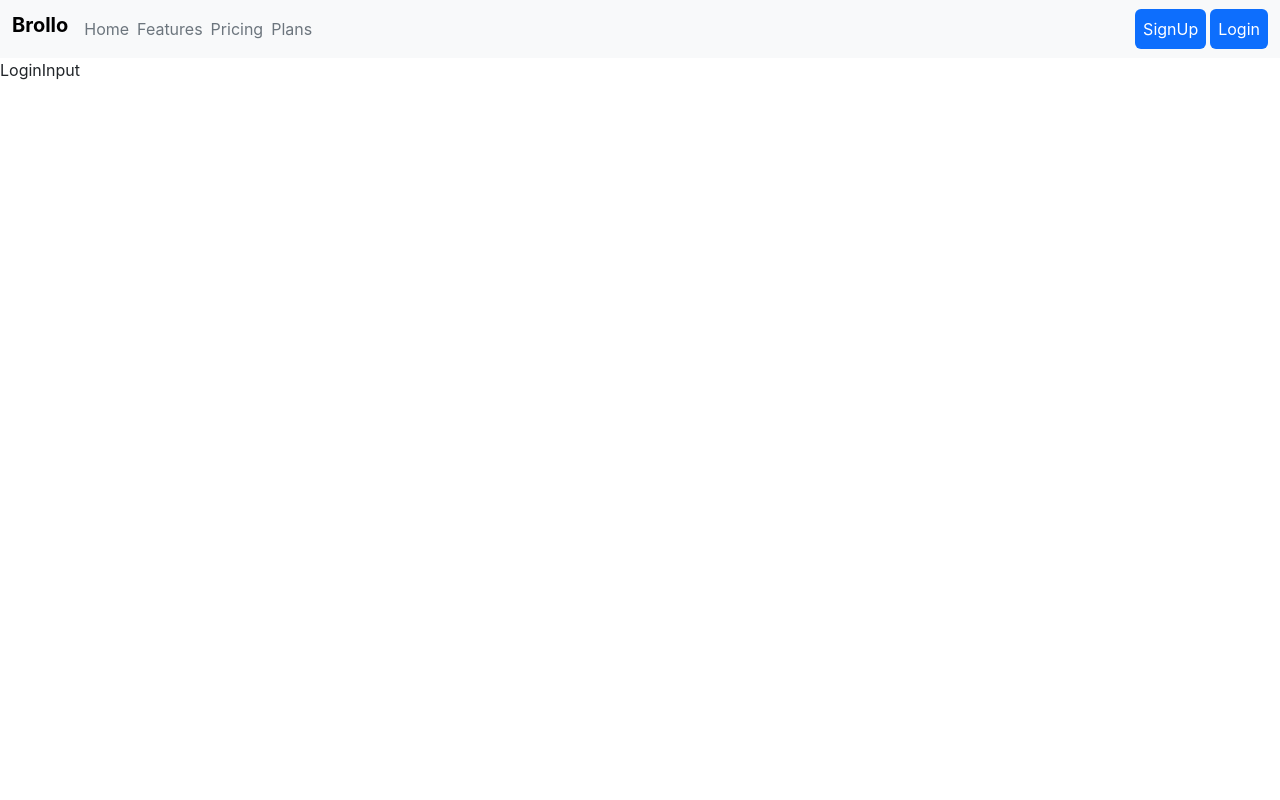
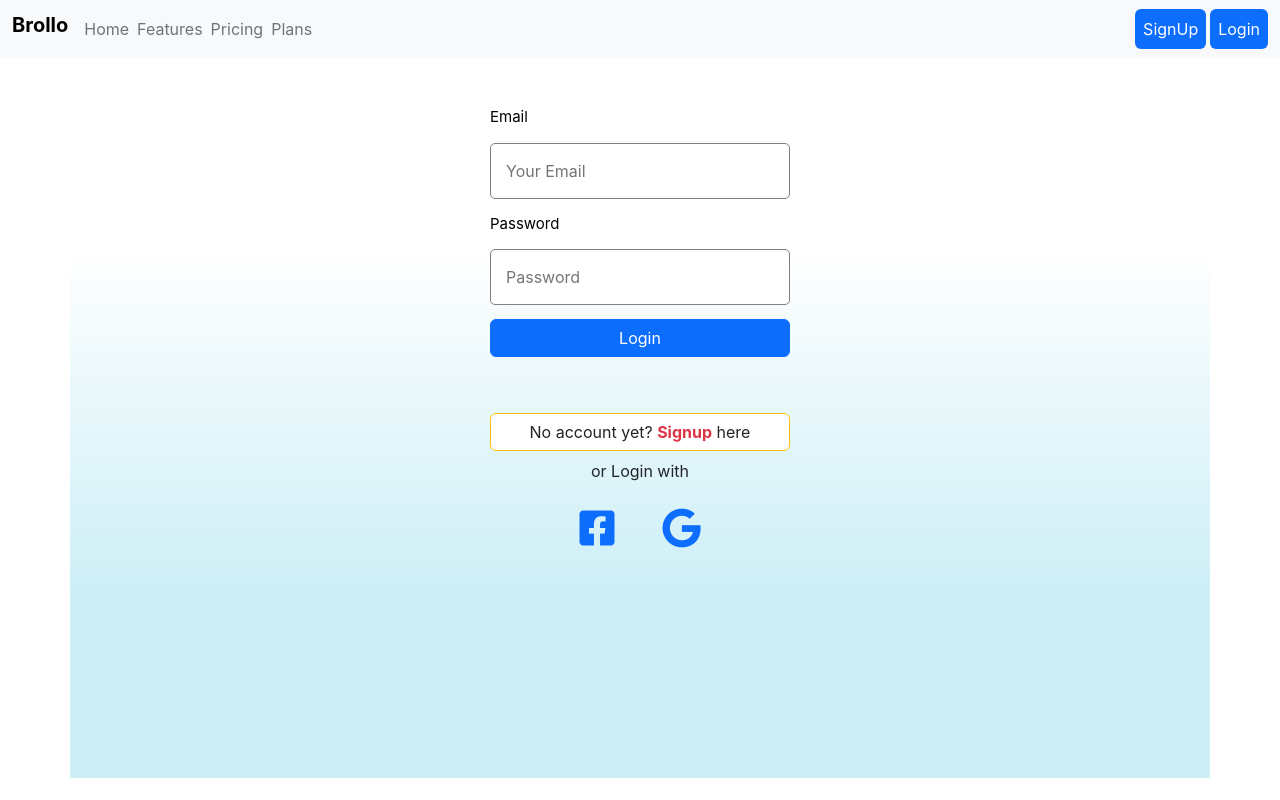
Before and after one commit to Sugorr/brollo, a React (Create React App) app: page /login in a window 1280 px wide. Built offline with nearby package versions, Linux system fonts and the light colour scheme.

Commit message:
:rocket: deploy login page

```diff
--- /dev/null
+++ b/src/components/login-components/Login.css
@@ -0,0 +1,10 @@
+.login {
+    width: 300px;
+    margin-left: auto;
+    margin-right: auto;
+}
+
+.login-page {
+    background: linear-gradient(180deg, rgba(130, 210, 236, 0) 26.56%, rgba(63, 193, 222, 0.26) 73.44%);
+    height: 90vh;
+}
--- a/src/components/login-components/LoginInput.js
+++ b/src/components/login-components/LoginInput.js
@@ -1,8 +1,34 @@
-import React from 'react'
+import React, { useState } from 'react';
+import { useNavigate } from 'react-router-dom';
+import "./Login.css";
 
 function LoginInput() {
+    const navigate = useNavigate();
+    const [email, setEmail] = useState('');
+    const [password, setPassword] = useState('');
+
+    const handleSubmit = (e) => {
+        e.preventDefault();
+        navigate("/Features");
+    }
+
+    const handleClick = (e) => {
+        navigate('/SignUp');
+    }
+
     return (
-        <div>LoginInput</div>
+        <>
+            <div className='login'>
+                <form onSubmit={handleSubmit} className='d-flex flex-column gap-1 py-5'>
+                    <label htmlFor='email'>Email</label>
+                    <input value={email} onChange={(e) => setEmail(e.target.value)} type='email' placeholder='Your Email' required />
+                    <label htmlFor='password'>Password</label>
+                    <input value={password} onChange={(e) => setPassword(e.target.value)} type='password' placeholder='Password' required />
+                    <button type='submit' className='btn btn-primary'>Login</button>
+                </form>
+                <button onClick={handleClick} className='btn btn-outline-warning bg-white text-dark mt-2'>No account yet? <strong className='text-danger'>Signup</strong> here</button>
+            </div>
+        </>
     );
 }
 
--- a/src/pages/Login.js
+++ b/src/pages/Login.js
@@ -1,12 +1,18 @@
-import React, { useState } from 'react'
-import LoginPage from '../components/login-components/LoginInput';
-import SignUp from './SignUp';
+import LoginInput from '../components/login-components/LoginInput';
+
 
 function Login() {
-    const [currentForm, setCurrentForm] = useState();
+
     return (
         <>
-            <LoginPage />
+            <div className='container login-page'>
+                <LoginInput />
+                <p className='text-center mt-2'>or Login with</p>
+                <div className='text-center'>
+                    <a href='#/' className='px-4 fs-1'><i class="fa-brands fa-square-facebook"></i></a>
+                    <a href='#/' className='px-4 fs-1'><i class="fa-brands fa-google"></i></a>
+                </div >
+            </div >
         </>
     );
 }
--- a/src/pages/SignUp.js
+++ b/src/pages/SignUp.js
@@ -71,6 +71,10 @@ function Signup() {
         setValues({ ...values, [e.target.name]: e.target.value })
     }
 
+    const handleClick = (e) => {
+        navigate("/Login");
+    }
+
     console.log(values);
     return (
         <>
@@ -88,6 +92,9 @@ function Signup() {
 
                     <button className="btn btn-primary d-grid mx-auto" type="submit">Submit</button>
                 </form>
+                <div className="text-center">
+                    <button onClick={handleClick} className='btn btn-outline-warning bg-white text-dark mt-2'>Already have an account? <strong className='text-danger'>Login</strong></button>
+                </div>
             </div>
 
         </>
```
